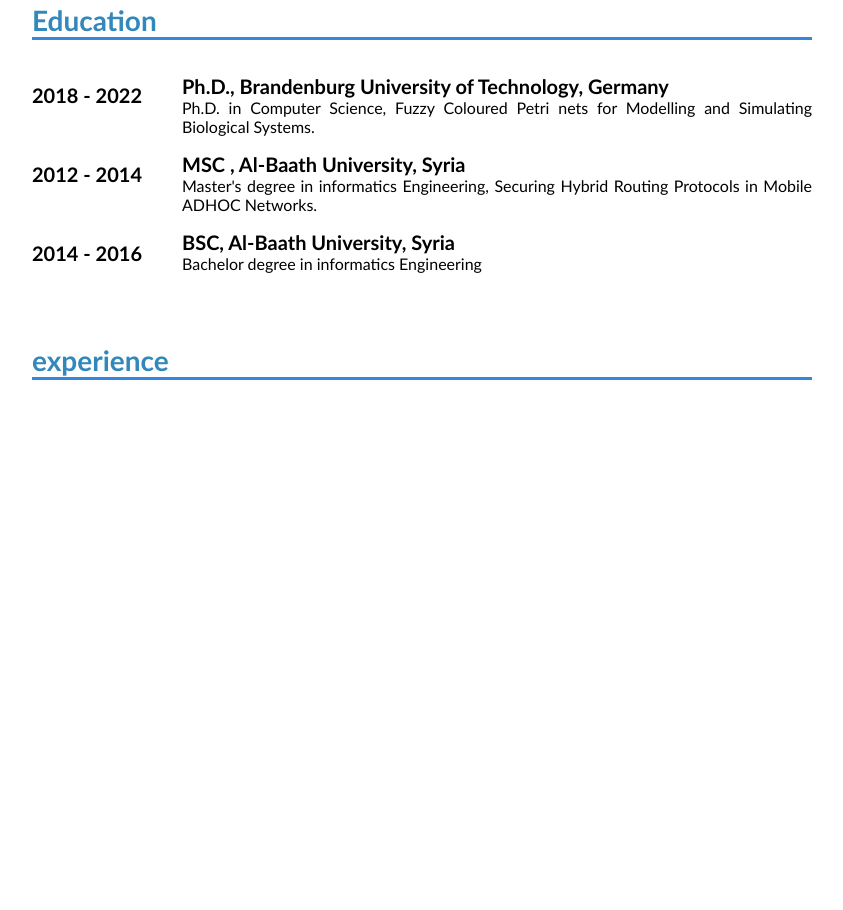
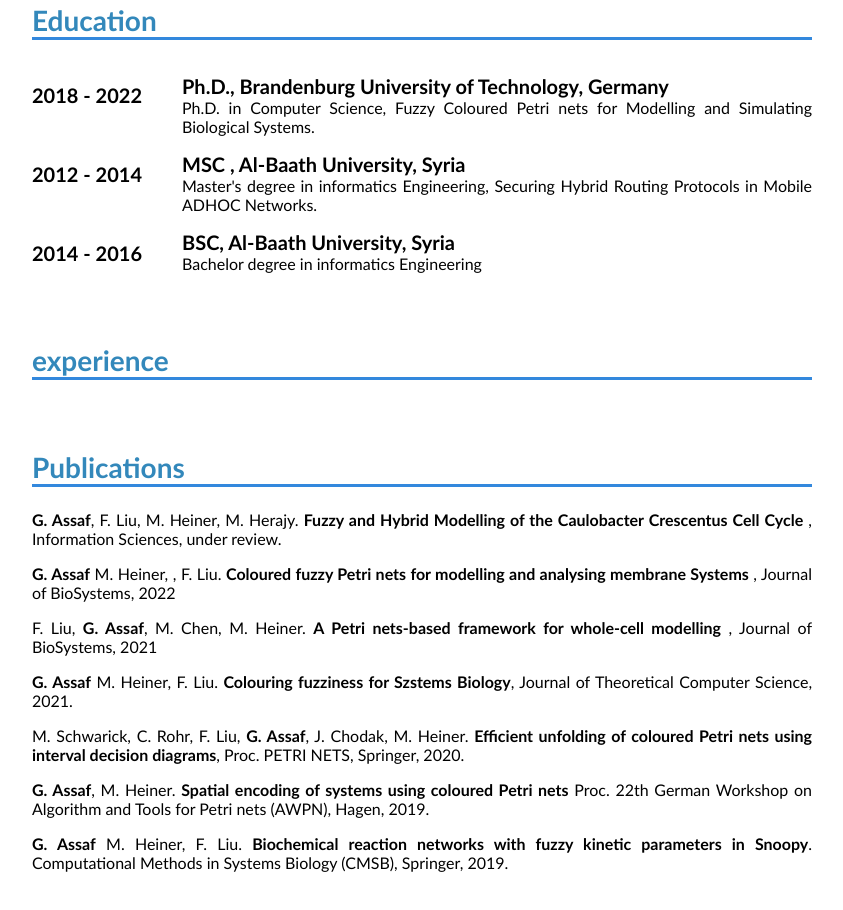
Before and after one commit to george-btu/resume, a plain HTML site: page index.html in a window 1280 px wide. Shown: the part 278-1188 px from the top of the page, without its empty margins (218-1061 px from the left). Before the commit the page ends 800 px from the top, so only its background shows below. Drawn offline with Linux system fonts and the light colour scheme.

Commit message:
publications section

```diff
--- a/index.html
+++ b/index.html
@@ -11,7 +11,7 @@
 
 	<div class = "infophoto">
 		<div class = "info">
-         <p> <strong> George Assaf </strong> <br/>
+         <p> <strong> George Assaf </strong> <br/> <small>Dr. rer. nat.</small><br/>
 		 20 Feb. 1989 </p>
 		 <p> Hutung Str. 41, 03044, Cottbus <br/>
 			+49 176 36355951</br>
@@ -49,22 +49,27 @@
 
 	</div>
    </div>
-   <div class = "section">
-	<div class = "sec-left">
 
-	</div>
-	<div class= "sec-right">
+   <div class ="section">
+	<h2> Publications</h2>
+	<p> <strong>G. Assaf</strong>, F. Liu, M. Heiner, M. Herajy. <strong>Fuzzy and Hybrid Modelling of the Caulobacter Crescentus Cell Cycle</strong>
+		 , Information Sciences, under review. </p>
+	 <p> <strong>G. Assaf</strong> M. Heiner, , F. Liu. <strong>Coloured fuzzy Petri nets for modelling and analysing membrane Systems</strong>
+			, Journal of BioSystems, 2022 </p>
+	<p> F. Liu, <strong>G. Assaf</strong>, M. Chen, M. Heiner. <strong>A Petri nets-based framework for whole-cell modelling</strong>
+				, Journal of BioSystems, 2021 </p>
 
-	</div>
-   </div>
-   <div class = "section">
-	<div class = "sec-left">
+	<p> <strong>G. Assaf</strong> M. Heiner, F. Liu. <strong>Colouring fuzziness for Szstems Biology</strong>, Journal of Theoretical Computer Science, 2021. </p>
 
-	</div>
-	<div class= "sec-right">
+	<p>  M. Schwarick, C. Rohr, F. Liu, <strong>G. Assaf</strong>, J. Chodak,  M. Heiner. <strong> Efficient unfolding of coloured Petri nets using interval decision diagrams</strong>, Proc. PETRI NETS, Springer, 2020. </p>
 
-	</div>
-   </div>
+	<p> <strong> G. Assaf</strong>, M. Heiner. <strong>Spatial encoding of systems using coloured Petri nets</strong> Proc. 22th German Workshop on Algorithm and Tools for Petri nets (AWPN), Hagen, 2019.</p>
+
+	<p><strong>G. Assaf</strong> M. Heiner, F. Liu. <strong> Biochemical reaction networks with fuzzy kinetic parameters in Snoopy</strong>. Computational Methods in Systems Biology (CMSB), Springer, 2019.</p>
+</div>
+
+
+
 </div>
 </body>
 </html>
```
